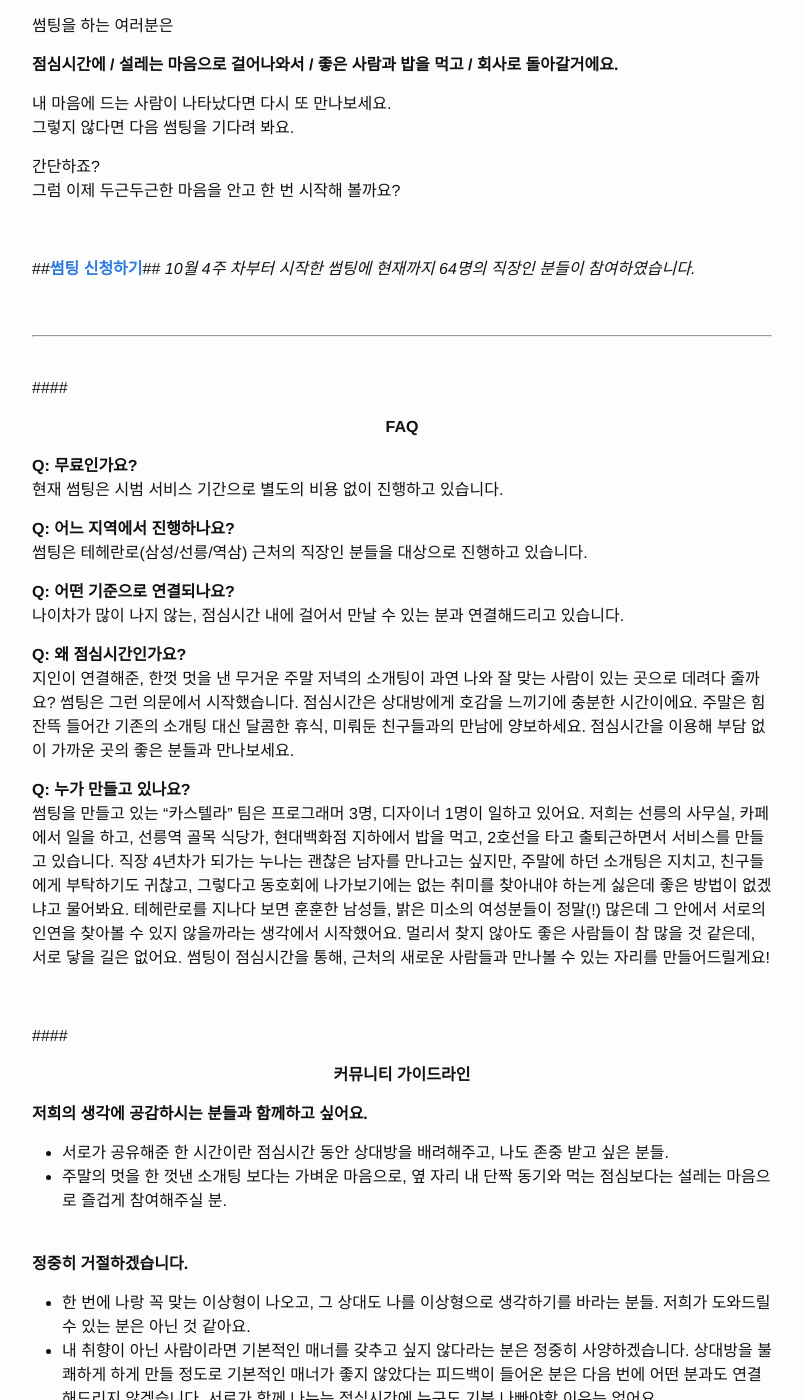
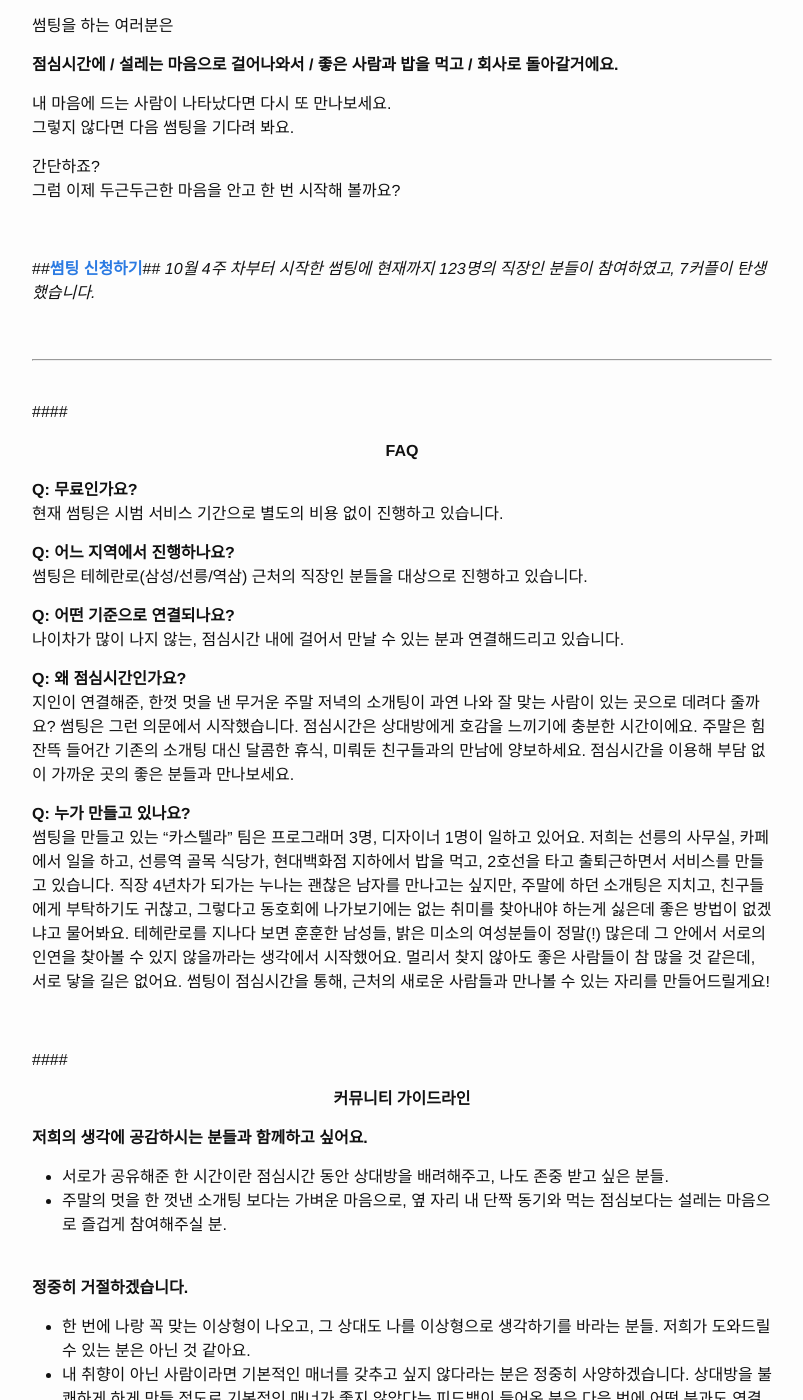
Before and after one commit to castellar/someting.me, a Jekyll site: the page built from index.md, in a window 1280 px wide and 1400 px high, scrolled down 1161 px. Shown: the whole window, without its empty margins (238-1041 px from the left). Built offline with Jekyll 4.4.1, drawn with Linux system fonts in a browser that asks for light colours; some of the changed text lies outside the part shown.

Commit message:
Update the numbers. - Participants, couples

```diff
--- a/_includes/about-content.md
+++ b/_includes/about-content.md
@@ -32,7 +32,7 @@
 <br>
 
 ##**<a href="http://goo.gl/forms/7WmIWAK97X" onclick="trackOutboundLink('http://goo.gl/forms/7WmIWAK97X'); return false;" target="_blank">썸팅 신청하기</a>**##
-*10월 4주 차부터 시작한 썸팅에 현재까지 64명의 직장인 분들이 참여하였습니다.*
+*10월 4주 차부터 시작한 썸팅에 현재까지 123명의 직장인 분들이 참여하였고, 7커플이 탄생했습니다.*
 
 <br>
 
@@ -84,4 +84,4 @@
 <br>
 
 ##**<center><a href="http://goo.gl/forms/7WmIWAK97X" onclick="trackOutboundLink('http://goo.gl/forms/7WmIWAK97X'); return false;" target="_blank">썸팅 신청하기</a></center>**##
-*<center>10월 4주 차부터 시작한 썸팅에 현재까지 64명의 직장인 분들이 참여하였습니다.</center>*
+*<center>10월 4주 차부터 시작한 썸팅에 현재까지 123명의 직장인 분들이 참여하였고, 7커플이 탄생했습니다.</center>*
```
